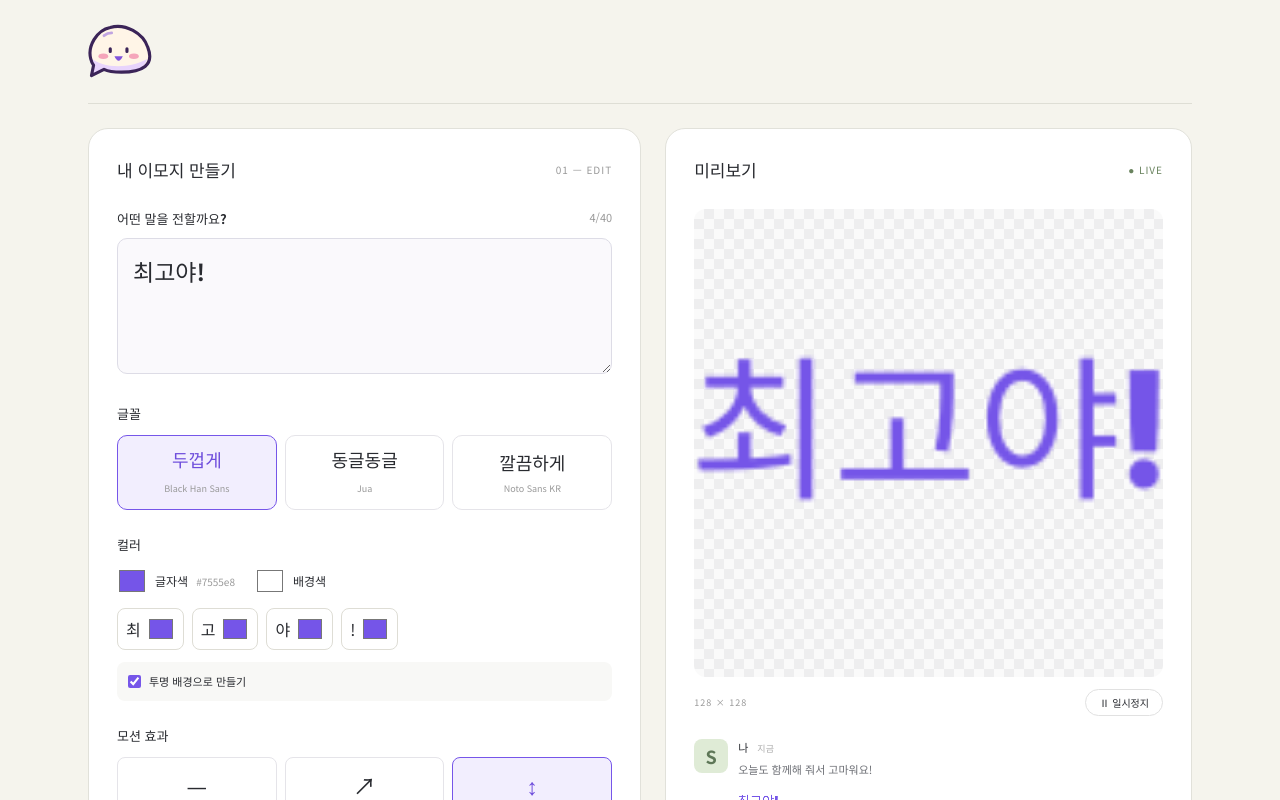
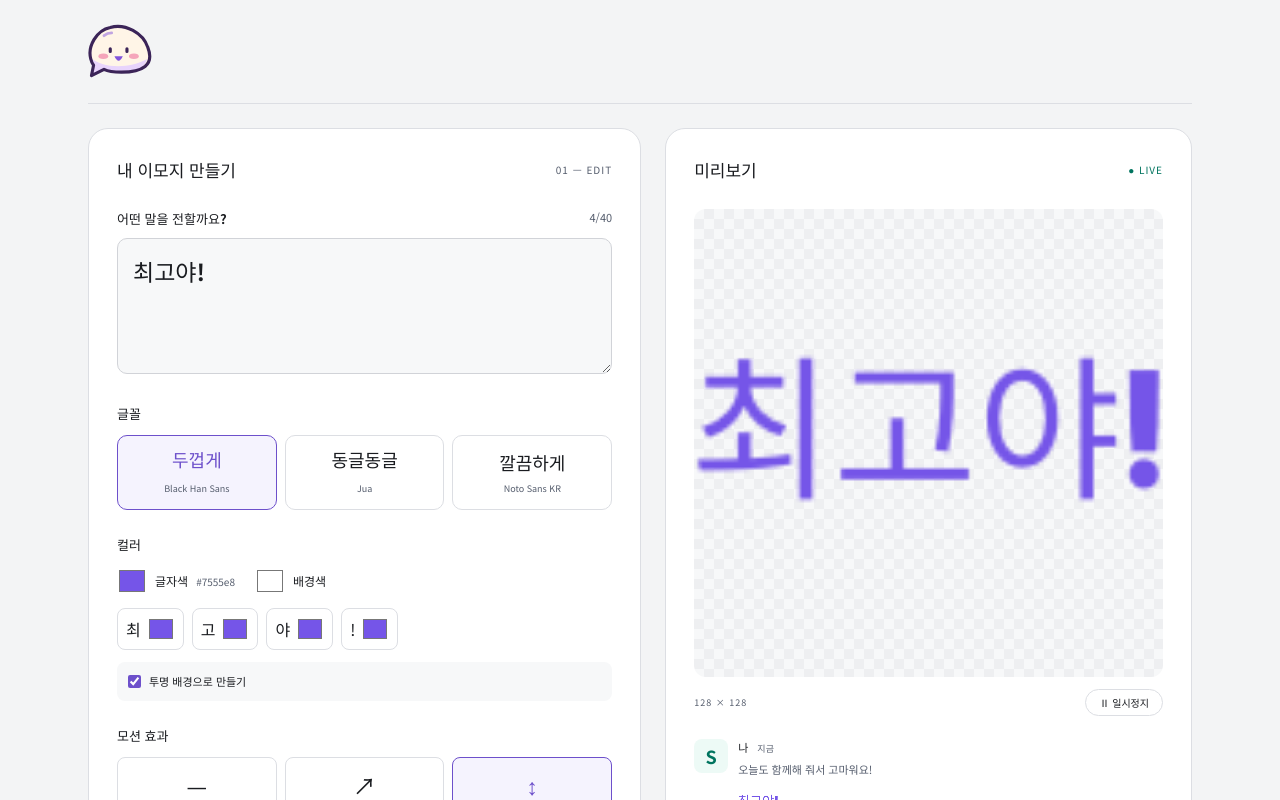
Before and after one commit to hakilee/mojji, a React (Vite) app: page / in a window 1280 px wide. Shown: the top 800 px of the page. Built offline with nearby package versions, Linux system fonts and the light colour scheme.

Commit message:
feat: systematize UI colors with SEED-derived tokens (#19)

```diff
--- /dev/null
+++ b/documentation/colors.md
@@ -0,0 +1,33 @@
+# UI color tokens
+
+Issue #19. No SEED package/runtime dependency is installed.
+
+## Sources
+
+- [SEED palette](https://seed-design.io/foundations/color/palette)
+- [SEED roles](https://seed-design.io/foundations/color/color-role): foreground/background/stroke, role and state separation.
+- [Pinned upstream](https://github.com/daangn/seed-design/tree/94b46349675a04bf445aa50265a42c0fd1b3a033), checked 2026-11-02. Palette values copied as a small light-theme subset, not a complete or automatically synchronized SEED theme.
+- Upstream license and attribution retained in [LICENSE](licenses/seed-design-LICENSE) and [NOTICE](licenses/seed-design-NOTICE). No Daangn logo/character assets copied.
+
+## Ownership and use
+
+`src/colors.css` is the UI source of truth: `--palette-*` holds upstream values; app-owned `--color-{fg|bg|stroke}-*` aliases define meaning. Component CSS consumes semantic aliases only. Change a semantic mapping to adjust a role globally; do not add one-off hex colors to component rules.
+
+| Role                              | Palette                 | Consumers                              |
+| --------------------------------- | ----------------------- | -------------------------------------- |
+| Layer basement / default          | gray-200 / gray-00      | Page / panels                          |
+| Neutral weak / pressed            | gray-100 / gray-300     | Fields, toggle / interaction           |
+| Neutral / muted foreground        | gray-1000 / gray-800    | Main / secondary text                  |
+| Brand solid / pressed             | purple-800 / purple-900 | Download button                        |
+| Brand weak / pressed              | purple-100 / purple-200 | Selected options                       |
+| Brand foreground / stroke / focus | purple-800              | Selected text, borders, keyboard focus |
+| On brand solid                    | gray-00                 | Download text                          |
+| Positive weak / foreground        | green-100 / green-800   | Avatar, LIVE status                    |
+| Critical foreground               | red-800                 | Validation errors                      |
+| Neutral / strong stroke           | gray-400 / gray-500     | Dividers, controls                     |
+| Disabled background / foreground  | gray-200 / gray-800     | Unavailable download                   |
+| Checker base / tile               | gray-100 / gray-300     | Transparency visualization             |
+
+Purple is a Slackmochi mapping, not SEED's default carrot brand mapping. Secondary small text intentionally uses gray-800 for readability. This is a light-only UI; no dark theme is introduced. Typography/layout and icon artwork remain unchanged.
+
+GIF colors (`Settings.color`, background and per-character overrides) are user-created content, not UI theme roles. Their defaults remain unchanged to avoid silently altering exports. Logo SVGs and opaque platform-icon/manifest backgrounds retain their existing brand-art colors independently of the page background.
--- /dev/null
+++ b/src/colors.css
@@ -0,0 +1,45 @@
+/* SEED Design palette subset, light theme, adapted for Slackmochi.
+ * Source revision and license: documentation/colors.md
+ * Palette values are upstream; semantic mappings below are app-owned.
+ */
+:root {
+  --palette-gray-00: #ffffff;
+  --palette-gray-100: #f7f8f9;
+  --palette-gray-200: #f3f4f5;
+  --palette-gray-300: #eeeff1;
+  --palette-gray-400: #dcdee3;
+  --palette-gray-500: #d1d3d8;
+  --palette-gray-800: #555d6d;
+  --palette-gray-1000: #1a1c20;
+  --palette-purple-100: #f5f3fe;
+  --palette-purple-200: #efeafe;
+  --palette-purple-800: #6d50cb;
+  --palette-purple-900: #50379b;
+  --palette-green-100: #edfaf6;
+  --palette-green-800: #00745f;
+  --palette-red-800: #ca1d13;
+
+  --color-bg-layer-basement: var(--palette-gray-200);
+  --color-bg-layer-default: var(--palette-gray-00);
+  --color-bg-neutral-weak: var(--palette-gray-100);
+  --color-bg-neutral-weak-pressed: var(--palette-gray-300);
+  --color-bg-brand-solid: var(--palette-purple-800);
+  --color-bg-brand-solid-pressed: var(--palette-purple-900);
+  --color-bg-brand-weak: var(--palette-purple-100);
+  --color-bg-brand-weak-pressed: var(--palette-purple-200);
+  --color-bg-positive-weak: var(--palette-green-100);
+  --color-bg-disabled: var(--palette-gray-200);
+  --color-fg-neutral: var(--palette-gray-1000);
+  --color-fg-neutral-muted: var(--palette-gray-800);
+  --color-fg-brand: var(--palette-purple-800);
+  --color-fg-on-brand-solid: var(--palette-gray-00);
+  --color-fg-positive: var(--palette-green-800);
+  --color-fg-critical: var(--palette-red-800);
+  --color-fg-disabled: var(--palette-gray-800);
+  --color-stroke-neutral: var(--palette-gray-400);
+  --color-stroke-neutral-strong: var(--palette-gray-500);
+  --color-stroke-brand: var(--palette-purple-800);
+  --color-stroke-focus: var(--palette-purple-800);
+  --color-bg-checker-base: var(--palette-gray-100);
+  --color-bg-checker-tile: var(--palette-gray-300);
+}
--- a/src/style.css
+++ b/src/style.css
@@ -1,8 +1,9 @@
 @import "tailwindcss";
+@import "./colors.css";
 :root {
   font-family: "Noto Sans KR", sans-serif;
-  color: #292b30;
-  background: #f5f4ed;
+  color: var(--color-fg-neutral);
+  background: var(--color-bg-layer-basement);
   font-synthesis: none;
 }
 * {
@@ -22,13 +23,14 @@ button {
 }
 button:disabled {
   cursor: wait;
-  opacity: 0.5;
+  background: var(--color-bg-disabled);
+  color: var(--color-fg-disabled);
 }
 button:focus-visible,
 a:focus-visible,
 input:focus-visible,
 textarea:focus-visible {
-  outline: 3px solid #7555e8;
+  outline: 3px solid var(--color-stroke-focus);
   outline-offset: 4px;
 }
 .shell {
@@ -38,7 +40,7 @@ textarea:focus-visible {
 }
 header {
   height: 104px;
-  border-bottom: 1px solid #deded5;
+  border-bottom: 1px solid var(--color-stroke-neutral);
 }
 .brand {
   display: inline-flex;
@@ -56,8 +58,8 @@ header {
   align-items: start;
 }
 .panel {
-  background: #fff;
-  border: 1px solid #e1e1da;
+  background: var(--color-bg-layer-default);
+  border: 1px solid var(--color-stroke-neutral);
   border-radius: 20px;
   padding: 28px;
 }
@@ -74,10 +76,10 @@ header {
 .section-title > span {
   font-size: 10px;
   letter-spacing: 1px;
-  color: #999;
+  color: var(--color-fg-neutral-muted);
 }
 .section-title .live {
-  color: #69835e;
+  color: var(--color-fg-positive);
 }
 .field-label {
   font-size: 13px;
@@ -87,7 +89,7 @@ header {
   margin-bottom: 10px;
 }
 .field-label span {
-  color: #999;
+  color: var(--color-fg-neutral-muted);
   font-size: 11px;
   font-weight: 400;
 }
@@ -95,9 +97,9 @@ textarea {
   width: 100%;
   resize: vertical;
   min-height: 95px;
-  border: 1px solid #dddce6;
+  border: 1px solid var(--color-stroke-neutral-strong);
   border-radius: 10px;
-  background: #faf9fc;
+  background: var(--color-bg-neutral-weak);
   padding: 15px;
   font-size: 23px;
   font-weight: 700;
@@ -121,10 +123,10 @@ legend {
 }
 .font-options button {
   padding: 13px 2px;
-  border: 1px solid #e5e4e9;
+  border: 1px solid var(--color-stroke-neutral);
   border-radius: 10px;
   font-size: 18px;
-  background: #fff;
+  background: var(--color-bg-layer-default);
 }
 .font-options small {
   display: block;
@@ -132,12 +134,12 @@ legend {
   font-size: 9px;
   font-weight: 400;
   margin-top: 6px;
-  color: #999;
+  color: var(--color-fg-neutral-muted);
 }
 button[aria-pressed="true"] {
-  border-color: #7656e9;
-  background: #f2eefe;
-  color: #6e4ddc;
+  border-color: var(--color-stroke-brand);
+  background: var(--color-bg-brand-weak);
+  color: var(--color-fg-brand);
 }
 .colors {
   display: flex;
@@ -151,7 +153,7 @@ button[aria-pressed="true"] {
 }
 .colors span {
   font-size: 10px;
-  color: #999;
+  color: var(--color-fg-neutral-muted);
 }
 .colors input {
   border: 0;
@@ -164,14 +166,14 @@ button[aria-pressed="true"] {
   display: flex;
   align-items: center;
   gap: 8px;
-  background: #f8f8f6;
+  background: var(--color-bg-neutral-weak);
   border-radius: 8px;
   padding: 11px;
   margin-top: 12px;
   font-size: 11px;
 }
 .check input {
-  accent-color: #7656e9;
+  accent-color: var(--color-fg-brand);
 }
 .motion-options {
   display: grid;
@@ -179,15 +181,15 @@ button[aria-pressed="true"] {
   gap: 8px;
 }
 .motion-options button {
-  background: #fff;
-  border: 1px solid #e5e4e9;
+  background: var(--color-bg-layer-default);
+  border: 1px solid var(--color-stroke-neutral);
   border-radius: 8px;
   padding: 10px;
   font-size: 11px;
 }
 .motion-options button[aria-pressed="true"] {
-  background: #f2eefe;
-  border-color: #7656e9;
+  background: var(--color-bg-brand-weak);
+  border-color: var(--color-stroke-brand);
 }
 .motion-options span {
   display: block;
@@ -198,12 +200,12 @@ button[aria-pressed="true"] {
   aspect-ratio: 1;
   width: 100%;
   border-radius: 12px;
-  background-color: #fafafa;
+  background-color: var(--color-bg-checker-base);
   background-image:
-    linear-gradient(45deg, #eeeeef 25%, transparent 25%),
-    linear-gradient(-45deg, #eeeeef 25%, transparent 25%),
-    linear-gradient(45deg, transparent 75%, #eeeeef 75%),
-    linear-gradient(-45deg, transparent 75%, #eeeeef 75%);
+    linear-gradient(45deg, var(--color-bg-checker-tile) 25%, transparent 25%),
+    linear-gradient(-45deg, var(--color-bg-checker-tile) 25%, transparent 25%),
+    linear-gradient(45deg, transparent 75%, var(--color-bg-checker-tile) 75%),
+    linear-gradient(-45deg, transparent 75%, var(--color-bg-checker-tile) 75%);
   background-size: 20px 20px;
   background-position:
     0 0,
@@ -226,11 +228,11 @@ button[aria-pressed="true"] {
 .canvas-note {
   font-size: 9px;
   letter-spacing: 1px;
-  color: #999;
+  color: var(--color-fg-neutral-muted);
 }
 .pause {
-  background: #ffffffdb;
-  border: 1px solid #e1e1e1;
+  background: var(--color-bg-layer-default);
+  border: 1px solid var(--color-stroke-neutral);
   border-radius: 20px;
   padding: 5px 13px;
   font-size: 10px;
@@ -247,22 +249,22 @@ button[aria-pressed="true"] {
   height: 34px;
   width: 34px;
   border-radius: 8px;
-  background: #dfebd6;
+  background: var(--color-bg-positive-weak);
   display: grid;
   place-items: center;
   font-size: 18px;
-  color: #5e7757;
+  color: var(--color-fg-positive);
   font-weight: 700;
 }
 .message strong span {
   font-weight: 400;
-  color: #aaa;
+  color: var(--color-fg-neutral-muted);
   margin-left: 6px;
   font-size: 9px;
 }
 .message p {
   margin: 5px 0;
-  color: #6d6f75;
+  color: var(--color-fg-neutral-muted);
 }
 .message canvas {
   width: 40px;
@@ -271,10 +273,10 @@ button[aria-pressed="true"] {
 .download {
   display: block;
   width: 100%;
-  background: #7656e9;
+  background: var(--color-bg-brand-solid);
   border: 0;
   border-radius: 10px;
-  color: #fff;
+  color: var(--color-fg-on-brand-solid);
   padding: 16px;
   font-size: 15px;
   font-weight: 700;
@@ -283,25 +285,24 @@ button[aria-pressed="true"] {
   display: block;
   font-size: 10px;
   font-weight: 400;
-  opacity: 0.7;
   margin-top: 5px;
 }
 .status {
   text-align: center;
   font-size: 10px;
-  color: #999;
+  color: var(--color-fg-neutral-muted);
   margin: 0;
 }
 .status:not(:empty) {
   margin-top: 12px;
 }
 .error {
-  color: #b83b47;
+  color: var(--color-fg-critical);
   font-size: 12px;
 }
 footer {
   margin-top: 24px;
-  border-top: 1px solid #deded5;
+  border-top: 1px solid var(--color-stroke-neutral);
   padding: 24px 0 36px;
 }
 @media (max-width: 760px) {
@@ -333,7 +334,7 @@ footer {
   display: flex;
   align-items: center;
   gap: 6px;
-  border: 1px solid var(--border, #deddd5);
+  border: 1px solid var(--color-stroke-neutral);
   border-radius: 8px;
   padding: 6px 8px;
 }
@@ -344,3 +345,25 @@ footer {
   border: 0;
   cursor: pointer;
 }
+
+@media (hover: hover) {
+  .download:hover:not(:disabled) {
+    background: var(--color-bg-brand-solid-pressed);
+  }
+  .font-options button:hover:not([aria-pressed="true"]),
+  .motion-options button:hover:not([aria-pressed="true"]),
+  .pause:hover {
+    background: var(--color-bg-neutral-weak-pressed);
+  }
+}
+.download:active:not(:disabled) {
+  background: var(--color-bg-brand-solid-pressed);
+}
+button[aria-pressed="true"]:active {
+  background: var(--color-bg-brand-weak-pressed);
+}
+
+.download:disabled {
+  background: var(--color-bg-disabled);
+  color: var(--color-fg-disabled);
+}
```
Also changed, not shown: specs/editor.md (+1 -0 lines), 2 other files (tests, documents, lock files or other folders).
